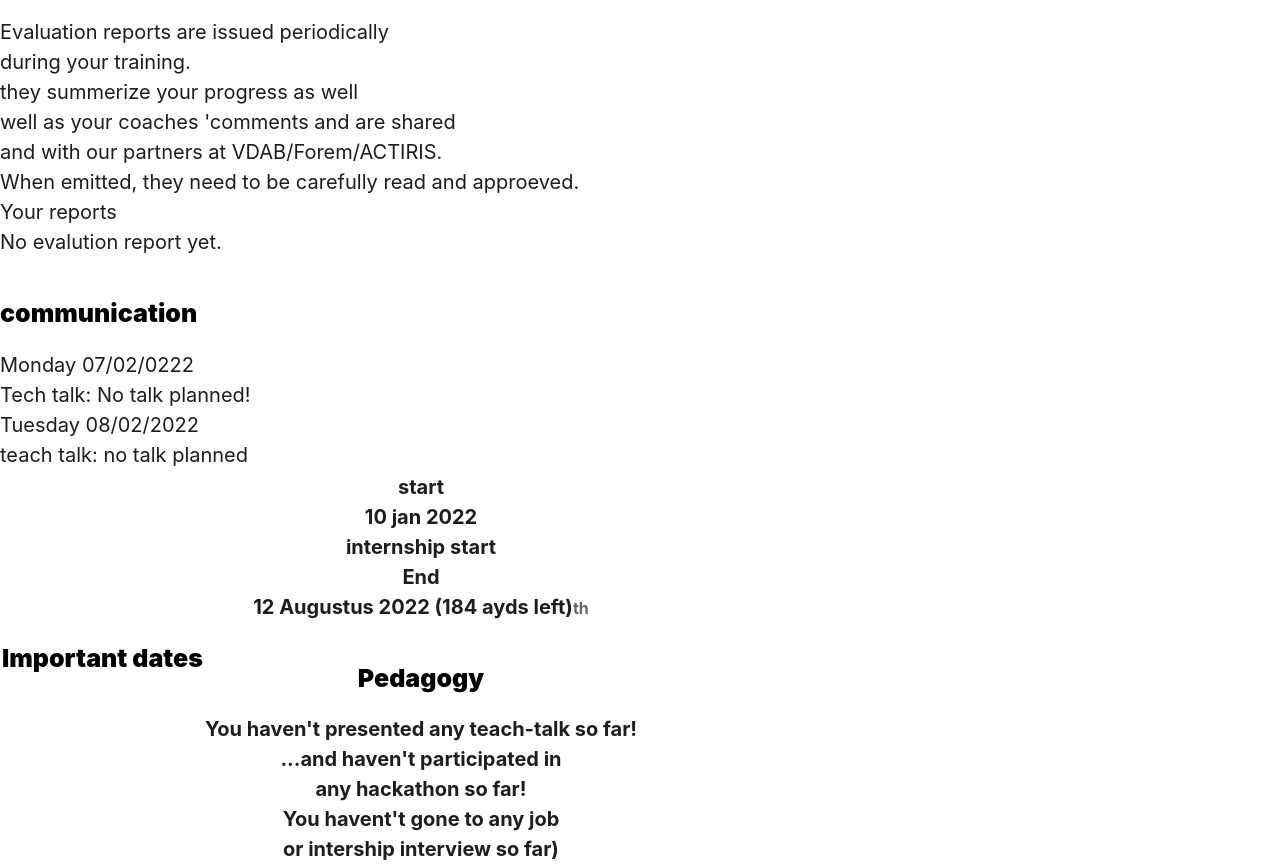
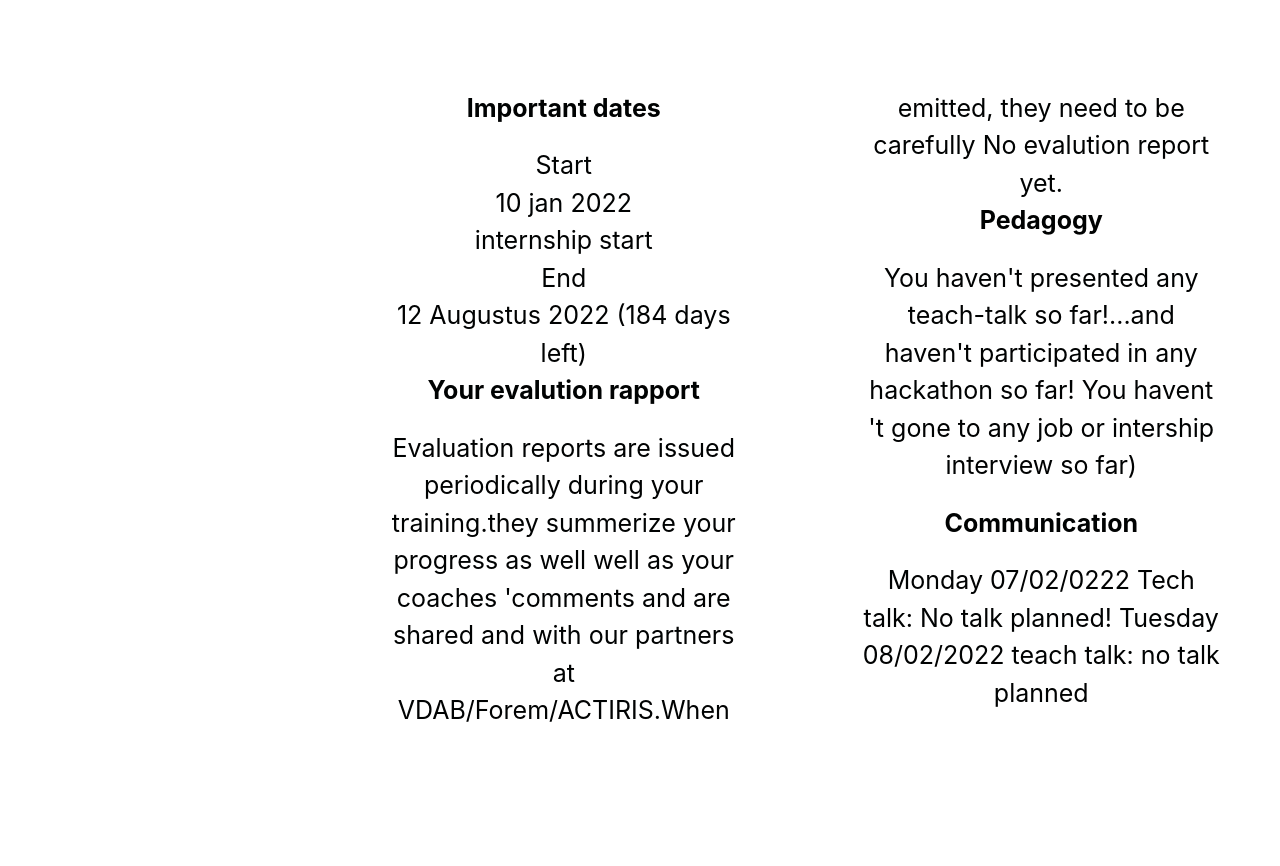
Before and after one commit to TecSinister/projectbecode, a plain HTML site: page secondpage.html in a window 1280 px wide. Shown: the part 394-1260 px from the top of the page. After the commit the page ends 1144 px from the top, so only its background shows below. Drawn offline with Linux system fonts and the light colour scheme.

Commit message:
correcte versie

```diff
--- a/secondpage.html
+++ b/secondpage.html
@@ -10,6 +10,7 @@
 
     </head>
     <body>
+      <div style="padding:20px; box-sizing:border-box;">
 <section id="sectiontop">
 
 
@@ -17,55 +18,46 @@
    <section id="uk-tile  uk-tile-muted">
 
     <div class="uk-column-1-4 ">
-      <div></span><a class="uk-button uk-button-default" href="">Abqences to justify</a></div>
+      <div></span><a class="uk-button uk-button-default" href="">Absences to justify</a></div>
       <div></span><a class="uk-button uk-button-default" href="">Record an absence</a></div>
       <div></span><a class="uk-button uk-button-default" href="">Review past absence</a></div>
 
   </div>
-    </div>
+
 
 </section>
 
-<h1 class="uk-heading-medium uk-text-bold">Overview <br> MY <span class="uk-text-primary">BECODE</span></h1>
-
-
-<section>
-  <table>
-  <tr>
-   <th>  <h2>Important dates </h2> </th>
-
-  <th> <label> <span class="maintextspan">start <br>10 jan 2022 <br>internship start <br>End <br>12 Augustus 2022 (184 ayds left)</span></label>th
-
-
-
-
-      <h2>Pedagogy</h2>
-
-<label><span  class="maintextspan">You haven't presented any teach-talk so far!<br>...and haven't participated in <br>any hackathon so far! <br>You havent't gone to any job <br>or intership interview so far)</span></label>
-</section>
-
-</tr>
-<section>
-
-
-<h2>Your evalution rapport</h2>
-
-<label><span  class="maintextspan">
-  Evaluation reports are issued periodically<br> during your training.<br>they summerize your progress as well <br> well as your coaches 'comments and are shared<br>
-   and with our partners at VDAB/Forem/ACTIRIS.<br>When emitted, they need to be carefully read and approeved. <br>Your reports<br>No evalution report yet.
-  </span></label>
-
-
-
-<h2>communication</h2>
-<label><span  class="maintextspan">Monday 07/02/0222 <br>Tech talk: No talk planned! <br>Tuesday 08/02/2022 <br>teach talk: no talk planned</span></label>
-</section>
-
-</table>
+<h1 class="uk-heading-medium uk-text-bold"> Overview <br> MY <span class="uk-text-primary">BECODE</span></h1>
 
 
 
 
 
+<section>
+
+  <div class="uk-column-1-2" >
+    <p ><strong>Important dates</strong></p>
+    <div class="uk-container"><span>Start <br> 10 jan 2022 <br> internship start <br> End <br>12 Augustus 2022 (184 days left)</span></div>
+
+
+    <strong><p>Your evalution rapport</p></strong>
+     <div class="uk-container"><span>Evaluation reports are issued periodically during your training.they summerize your progress as well well as your coaches 'comments and are shared
+      and with our partners at VDAB/Forem/ACTIRIS.When emitted, they need to be carefully No evalution report yet.</span></div>
+
+    <strong><p>Pedagogy</p></strong>
+     <div class="uk-container"><span>You haven't presented any teach-talk so far!...and haven't participated in any hackathon so far! You havent
+      't gone to any job or intership interview so far)</span></div>
+
+
+    <p> <strong>Communication</strong></p>
+    <div class="uk-container"><span>Monday 07/02/0222 Tech talk: No talk planned! Tuesday 08/02/2022 teach talk: no talk planned</span></div>
+</div>
+
+
+
+</section>
+
+
+</div>
     </body>
 </html>
--- a/secstyles.css
+++ b/secstyles.css
@@ -28,19 +28,19 @@ body {
 
 
 
-h2 {
+
+.uk-column-1-2 {
+    border-color: black;
+    border-radius: 360px;
     font-size: 25px;
-    font-weight: 900;
-    color:black;
+    color: rgb(0, 2, 2);
 
 
 }
 
-.maintextspan {
-
-font-weight: 600px;
-color:rgb(31, 28, 28);
-font-size: 20px;
-
+.uk-column-1-2 {
+   text-align: center;
+    margin-top: 5em;
+    margin-left: 13em;
 
 }
```
Also changed, not shown: index.html (+13 -17 lines).
